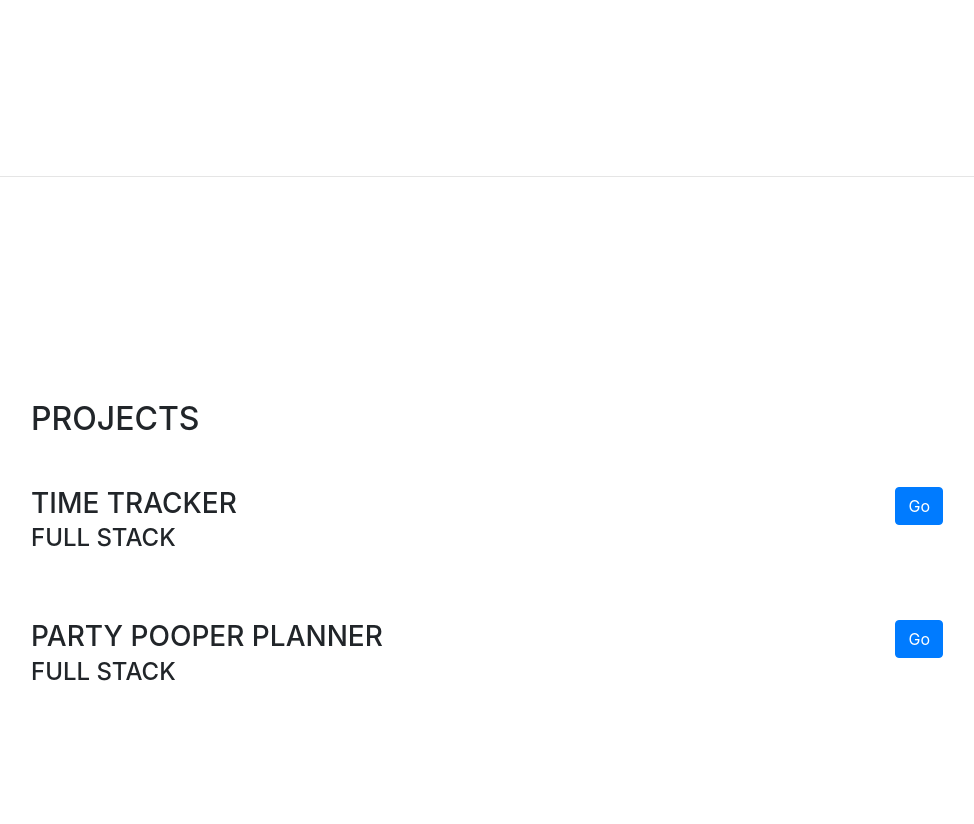
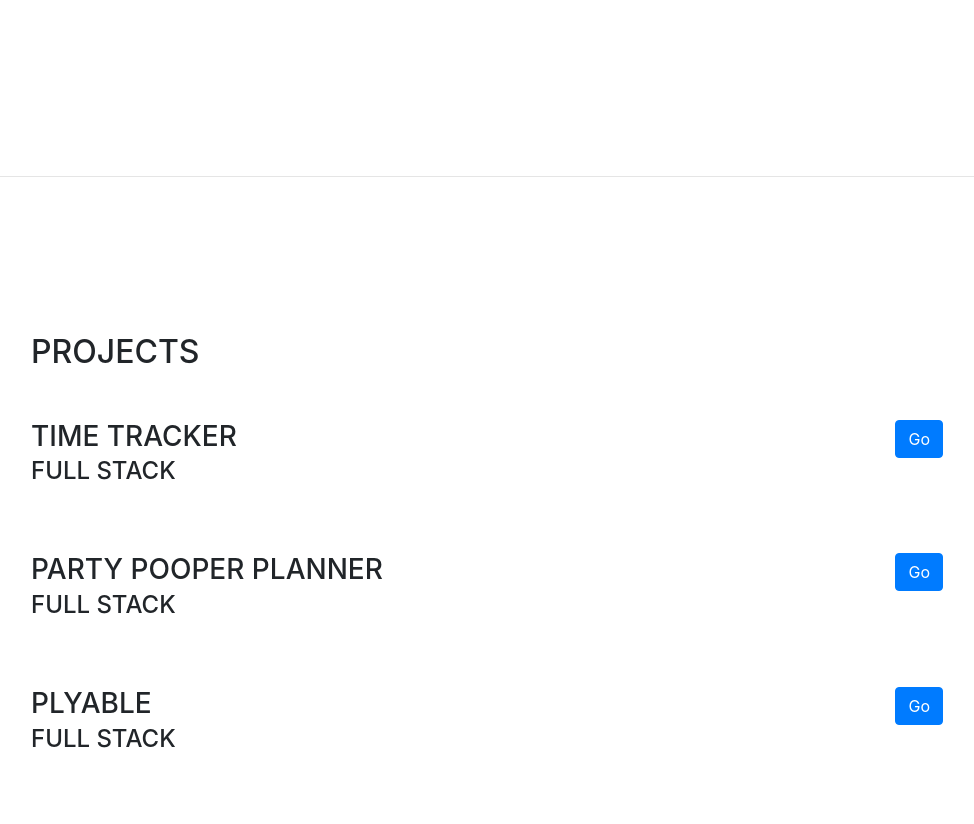
Before and after one commit to MannyJo/mannyjo.github.io, a website with bundled scripts: page index.html in a window 1280 px wide. Shown: the part 3027-3851 px from the top of the page, without its empty margins (289-1263 px from the left). Built offline with nearby package versions, Linux system fonts and the light colour scheme; a web font is replaced by a local one.

Commit message:
add group project

```diff
--- a/index.html
+++ b/index.html
@@ -257,6 +257,16 @@
           </div>
         </div>
 
+        <div class="resume-item d-flex flex-column flex-md-row mb-5">
+          <div class="resume-content mr-auto">
+            <h3 class="mb-0">Plyable</h3>
+            <div class="subheading mb-3">Full Stack</div>
+          </div>
+          <div class="resume-date text-md-right">
+            <a class="btn btn-primary" href="https://manny-plyable.herokuapp.com">Go</a>
+          </div>
+        </div>
+
       </div>
     </section>
 
```
